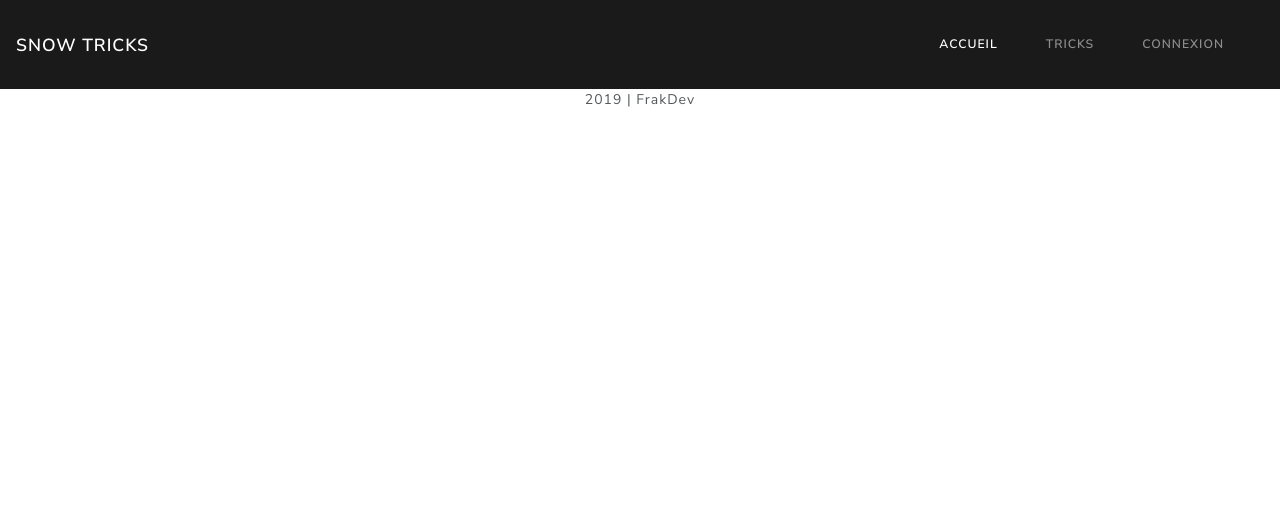
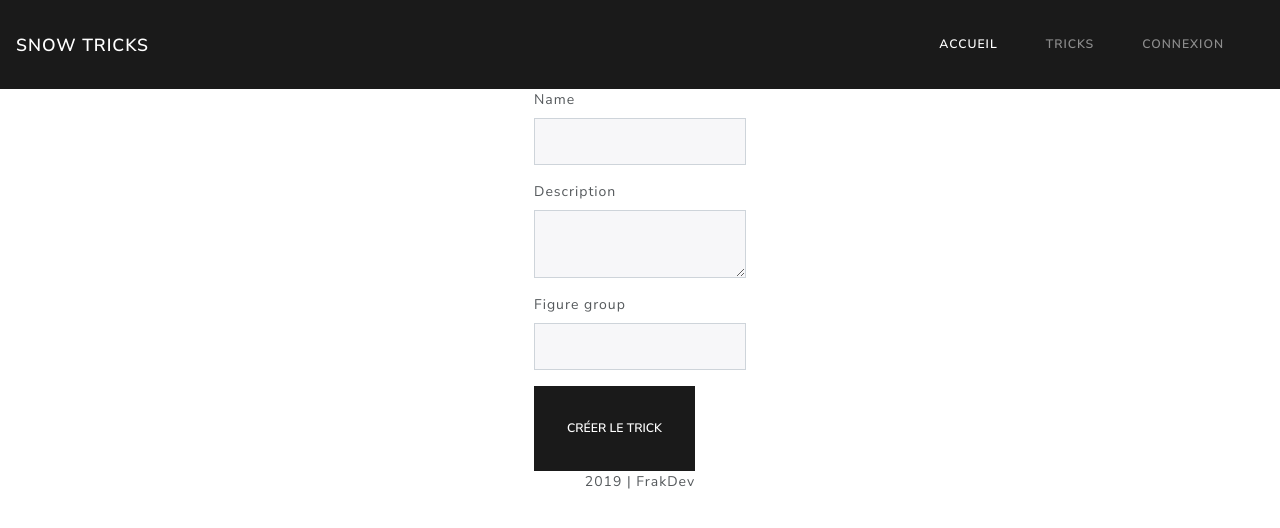
Before and after one commit to captainfrak/Projet6, a Symfony app: template templates/trickcreate.html.twig in a window 1280 px wide. Shown: the top 528 px of the page. Run offline with Twig, Linux system fonts and the light colour scheme; the template is opened without the code that fills it, so the values that code supplies are empty; form fields are guessed from the names that the template uses; some libraries are stand-ins or nearby versions.

Commit message:
Add: Create the layout for the trickcreation

```diff
--- a/templates/trickcreate.html.twig
+++ b/templates/trickcreate.html.twig
@@ -1 +1,58 @@
 {% extends 'base.html.twig' %}
+
+{% block title %}
+    {% if update %}
+        Modifier le Trick
+    {% else %}
+        Créer un Trick
+    {% endif %}
+{% endblock %}
+
+{% block body %}
+    <!--
+    TODO
+    if update
+    formulaire avec les champs deja rempli
+    -->
+    {% if update %}
+        <div class="row justify-content-center">
+            <div class="col-12 text-center">
+                <h1>Modification {{ trick.name }}</h1>
+            </div>
+
+            {{ form_start(trickForm) }}
+            <div class="form-group">
+            <label for="">Nom</label>
+            {{ form_widget(trickForm.name) }}
+            </div>
+            <div class="form-group">
+                <label for="">Description</label>
+                {{ form_widget(trickForm.description) }}
+            </div>
+            <div class="form-group">
+                <label for="">Type de figure</label>
+                {{ form_widget(trickForm.figureGroup) }}
+            </div>
+
+            <button class="btn btn-lg btn-primary">Modifier le Trick le trick</button>
+            {{ form_end(trickForm) }}
+        </div>
+    {% else %}
+    <div class="row justify-content-center">
+        {% if success %}
+            <div class="alert alert-success">
+                <p>Le trick {{ success.name }} a bien été crée!</p>
+            </div>
+        {% endif %}
+
+        {{ form_start(trickForm) }}
+        {{ form_row(trickForm.name) }}
+        {{ form_row(trickForm.description) }}
+        {{ form_row(trickForm.figureGroup) }}
+
+        <button class="btn btn-lg btn-primary">Créer le trick</button>
+        {{ form_end(trickForm) }}
+    </div>
+    {% endif %}
+
+{% endblock %}
```
